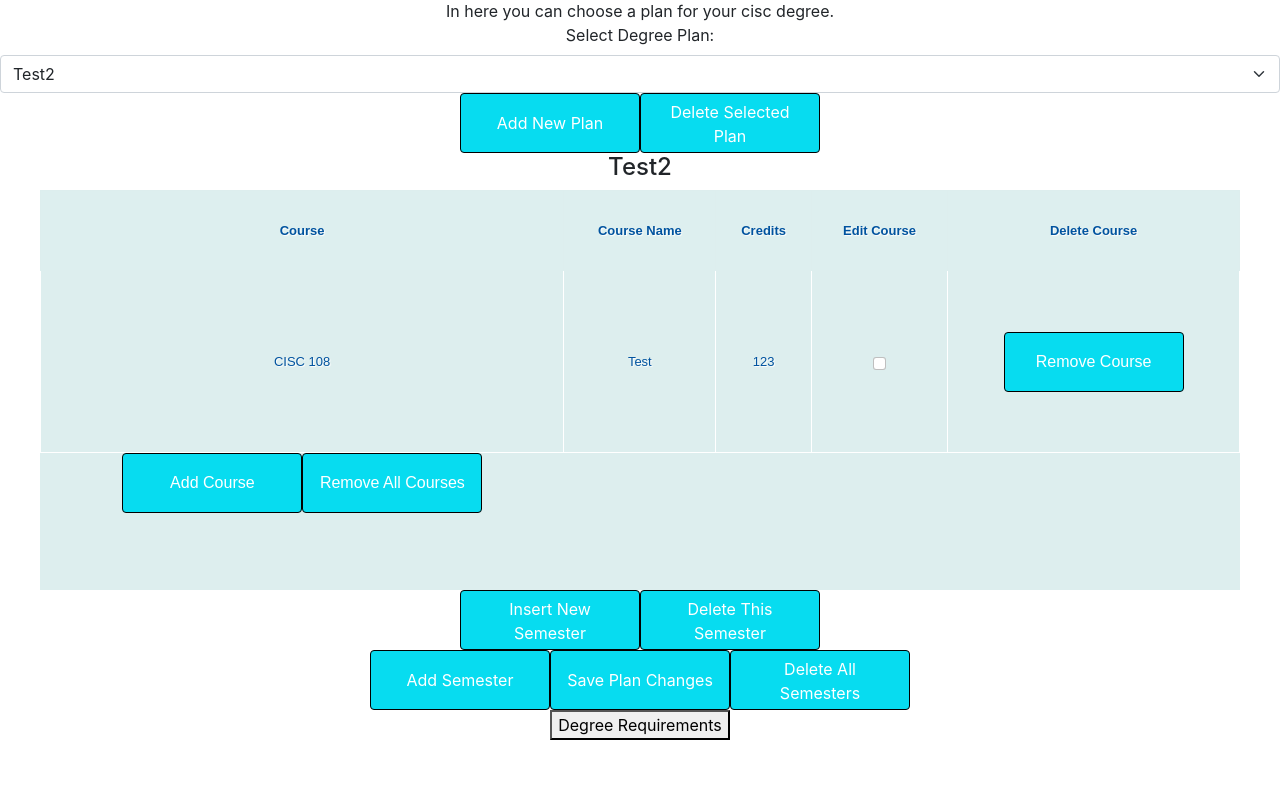
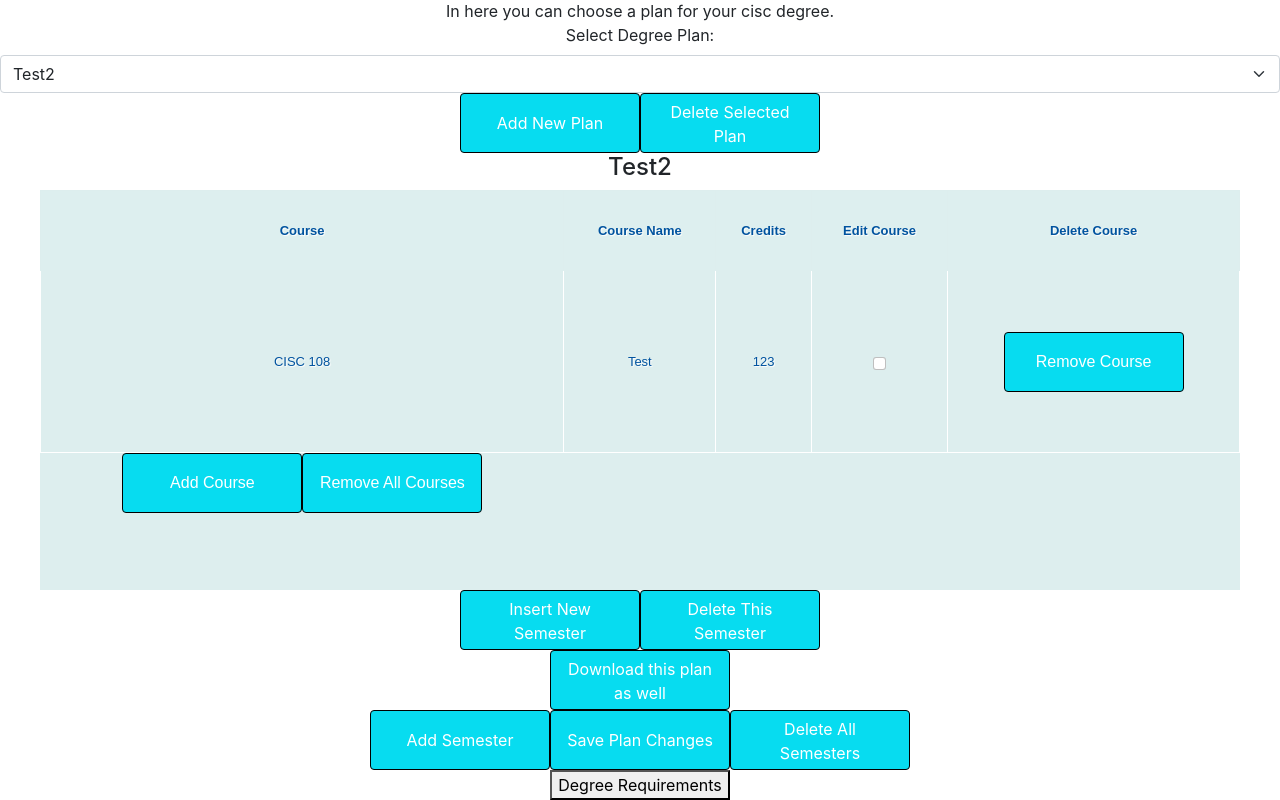
Before and after one commit to UD-CISC275-S22/cis-scheduler-team-007, a React (Create React App) app: page / in a window 1280 px wide. Shown: the part 409-1209 px from the top of the page. Before the commit the page ends 1149 px from the top, so only its background shows below. Built offline with nearby package versions, Linux system fonts and the light colour scheme.

Commit message:
included export csv in DegreePlan

```diff
--- a/src/DegreePlan.tsx
+++ b/src/DegreePlan.tsx
@@ -2,6 +2,7 @@ import React, { useState } from "react";
 import { Button } from "react-bootstrap";
 import { makeId } from "./createId";
 import { DegreeRequirements_Section } from "./degree";
+import { ExportToCSV } from "./ExportToCSV";
 import { Plan } from "./Planner-Interfaces/plan";
 import { Semester } from "./Planner-Interfaces/semester";
 import { DisplaySemester } from "./semester-table";
@@ -88,6 +89,7 @@ export function DegreePlan({
                     </Button>
                 </div>
             ))}
+            <ExportToCSV degreePlan={plan}></ExportToCSV>
             <Button onClick={() => addSemester()}>Add Semester</Button>
             <Button onClick={() => saveChanges()}>Save Plan Changes</Button>
             <Button onClick={() => clearAllSemesters()}>
```
